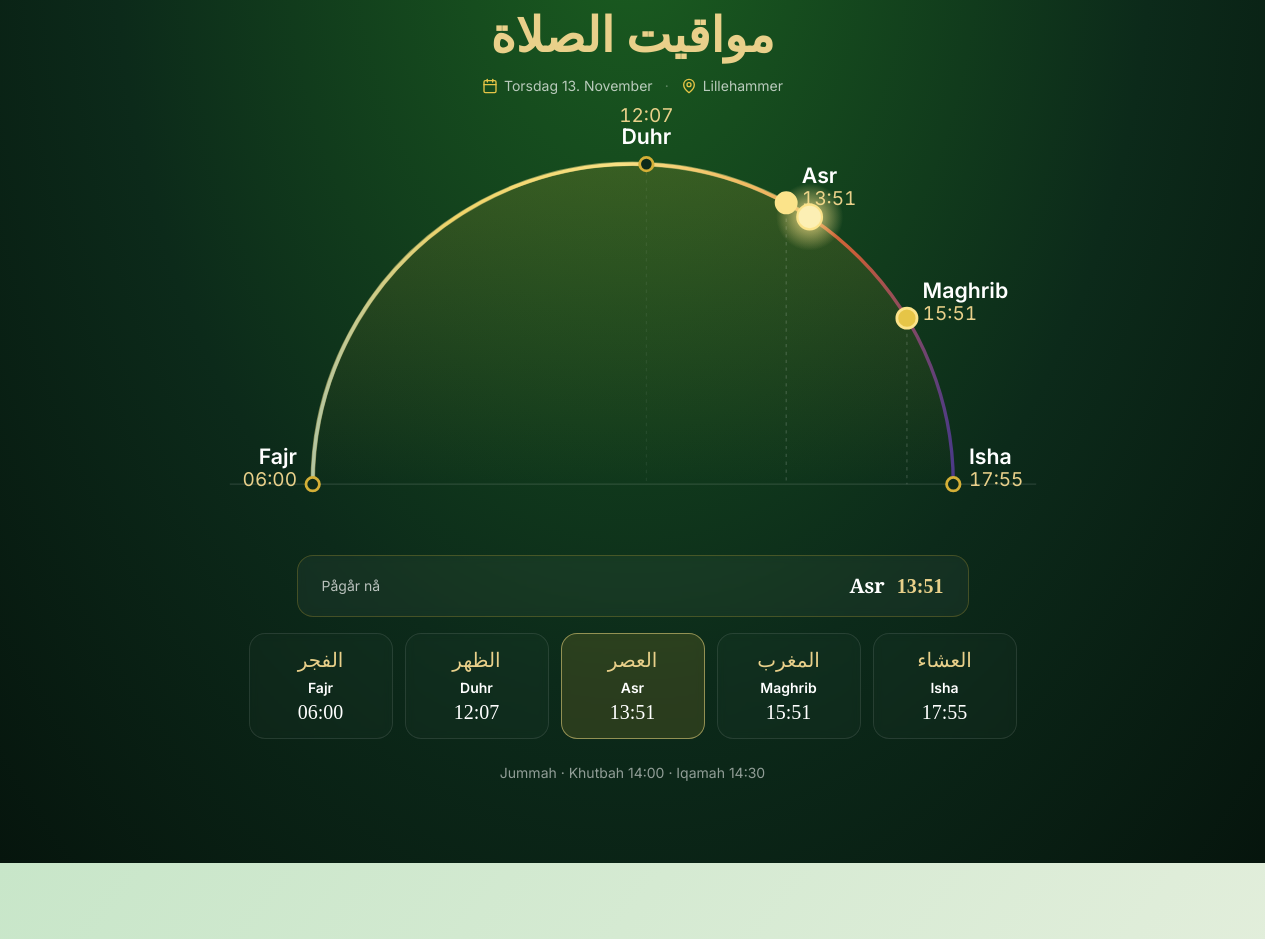
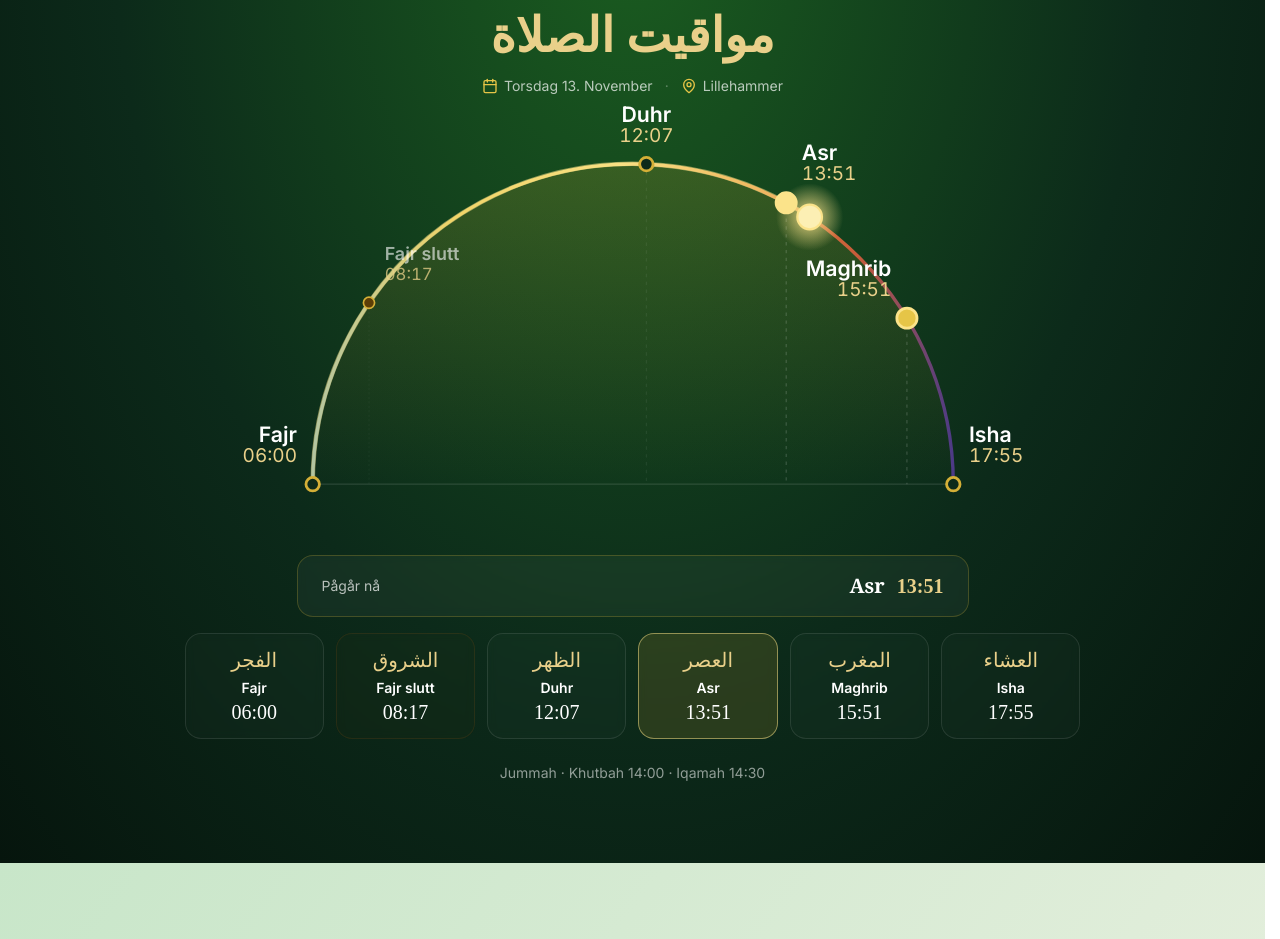
Before and after one commit to sheikhmataev/lillehammermoske, a Next.js app: page /prayer-times in a window 1280 px wide. Shown: the part 660-1599 px from the top of the page. Built offline with nearby package versions, Linux system fonts and the light colour scheme; no server answers.

Commit message:
refactor: update board member layout, adjust history stats, and improve SunArc label positioning and visualization logic

```diff
--- a/src/components/features/MosqueHistory.tsx
+++ b/src/components/features/MosqueHistory.tsx
@@ -37,8 +37,7 @@ const timeline = [
 
 const stats = [
   { value: '25+', label: 'År i fellesskapet' },
-  { value: '750+', label: 'Medlemmer i Lillehammer' },
-  { value: '700+', label: 'Medlemmer i Innlandet' },
+  { value: '1000+', label: 'Medlemmer i Lillehammer' },
   { value: '100+', label: 'Fredagsbønn-gjester' },
 ];
 
@@ -72,16 +71,16 @@ export function MosqueHistory() {
 
       <div className="mx-auto mt-14 max-w-4xl rounded-3xl border border-[#D4AF37]/20 bg-white/[0.03] p-8 backdrop-blur-sm">
         <h3 className="font-display text-center text-2xl font-semibold text-white">Våre tall</h3>
-        <div className="mt-8 grid grid-cols-2 gap-6 md:grid-cols-4">
+        <div className="mt-8 flex flex-wrap justify-center gap-8 md:gap-16 text-center">
           {stats.map((s) => (
-            <div key={s.label} className="text-center">
+            <div key={s.label} className="min-w-[150px] text-center">
               <div className="font-display text-4xl font-semibold text-[#E6C547]">{s.value}</div>
               <div className="mt-1 text-sm text-white/65">{s.label}</div>
             </div>
           ))}
         </div>
         <p className="mt-8 text-center text-sm italic text-white/55">
-          Fra 150 medlemmer i 1998 til over 750 i dag — den største moskéen i Innlandet.
+          Fra 150 medlemmer i 1998 til over 1000 i dag, en av de største moskéene i Innlandet.
         </p>
       </div>
     </Band>
--- a/src/components/features/SunArc.tsx
+++ b/src/components/features/SunArc.tsx
@@ -15,10 +15,12 @@ interface PrayerNode {
   arabic: string;
   time: string;
   minutes: number;
+  isBoundary?: boolean;
 }
 
-const ORDER: { key: keyof PrayerTime; name: string; arabic: string }[] = [
+const ORDER: { key: keyof PrayerTime; name: string; arabic: string; isBoundary?: boolean }[] = [
   { key: 'fajr', name: 'Fajr', arabic: 'الفجر' },
+  { key: 'fajrEnd', name: 'Fajr slutt', arabic: 'الشروق', isBoundary: true },
   { key: 'duhr', name: 'Duhr', arabic: 'الظهر' },
   { key: 'asr', name: 'Asr', arabic: 'العصر' },
   { key: 'maghrib', name: 'Maghrib', arabic: 'المغرب' },
@@ -40,6 +42,18 @@ const R = 286;
 function pointAt(fraction: number): { x: number; y: number } {
   const angle = Math.PI - fraction * Math.PI; // 180°→0°
   return { x: CX + R * Math.cos(angle), y: BASE_Y - R * Math.sin(angle) };
+}
+
+function getPrayerAnchor(name: string, ptX: number): 'start' | 'end' | 'middle' {
+  if (name === 'Fajr') return 'end';
+  if (name === 'Fajr slutt') return 'start';
+  if (name === 'Duhr') return 'middle';
+  if (name === 'Asr') return 'start';
+  if (name === 'Maghrib') return 'end';
+  if (name === 'Isha') return 'start';
+
+  // Fallback
+  return ptX < CX - 40 ? 'end' : ptX > CX + 40 ? 'start' : 'middle';
 }
 
 export function SunArc() {
@@ -67,21 +81,80 @@ export function SunArc() {
 
   const nodes: PrayerNode[] = useMemo(() => {
     if (!today) return [];
-    return ORDER.map((p) => ({
-      name: p.name,
-      arabic: p.arabic,
-      time: today[p.key] as string,
-      minutes: toMinutes(today[p.key] as string),
-    }));
+    let lastMin = -1;
+    return ORDER.map((p) => {
+      let mins = toMinutes(today[p.key] as string);
+      if (mins < lastMin) {
+        // Wrap around midnight for chronological ordering in summer months
+        mins += 1440;
+      }
+      lastMin = mins;
+      return {
+        name: p.name,
+        arabic: p.arabic,
+        time: today[p.key] as string,
+        minutes: mins,
+        isBoundary: p.isBoundary,
+      };
+    });
   }, [today]);
 
   const nextPrayer = today ? getNextPrayerTime(today) : null;
   const currentPrayer = today ? getCurrentPrayerTime(today) : null;
 
-  const fajrMin = nodes[0]?.minutes ?? 0;
-  const ishaMin = nodes[4]?.minutes ?? 1;
-  const span = Math.max(ishaMin - fajrMin, 1);
+  const fajrMin = useMemo(() => nodes.find((n) => n.name === 'Fajr')?.minutes ?? 0, [nodes]);
+  const ishaMin = useMemo(() => nodes.find((n) => n.name === 'Isha')?.minutes ?? 1440, [nodes]);
+  const span = useMemo(() => Math.max(ishaMin - fajrMin, 1), [fajrMin, ishaMin]);
   const fractionFor = (min: number) => Math.min(Math.max((min - fajrMin) / span, 0), 1);
+
+  // Multi-pass vertical offset collision resolver for all label pairs
+  const labelOffsets = useMemo(() => {
+    const n = nodes.length;
+    const offsets = new Array(n).fill(0);
+    if (n === 0) return offsets;
+
+    const cycle = [0, -30, 24];
+
+    // Compute original X coordinates for each node
+    const xCoords = nodes.map((node) => {
+      const f = Math.min(Math.max((node.minutes - fajrMin) / span, 0), 1);
+      return pointAt(f).x;
+    });
+
+    for (let i = 0; i < n; i++) {
+      let cycleIdx = 0;
+      let hasCollision = true;
+
+      while (hasCollision && cycleIdx < cycle.length) {
+        offsets[i] = cycle[cycleIdx];
+        hasCollision = false;
+
+        // Multi-pass collision check against ALL other nodes
+        for (let j = 0; j < n; j++) {
+          if (i === j) continue;
+
+          const dx = Math.abs(xCoords[i] - xCoords[j]);
+          const sameAnchor = getPrayerAnchor(nodes[i].name, xCoords[i]) === getPrayerAnchor(nodes[j].name, xCoords[j]);
+
+          // Collision if they share the same anchor, horizontal distance is under 70px, and same offset
+          if (sameAnchor && dx < 70 && offsets[i] === offsets[j]) {
+            hasCollision = true;
+            break;
+          }
+        }
+
+        if (hasCollision) {
+          cycleIdx++;
+        }
+      }
+
+      if (cycleIdx >= cycle.length) {
+        offsets[i] = cycle[i % cycle.length];
+      }
+    }
+
+    return offsets;
+  }, [nodes, fajrMin, span]);
 
   const nowMin = now.getHours() * 60 + now.getMinutes() + now.getSeconds() / 60;
   const isNight = nowMin < fajrMin || nowMin > ishaMin;
@@ -152,7 +225,7 @@ export function SunArc() {
                 </defs>
 
                 {/* horizon */}
-                <line x1="40" y1={BASE_Y} x2={VB_W - 40} y2={BASE_Y} stroke="#ffffff" strokeOpacity="0.12" strokeWidth="1" />
+                <line x1={pointAt(0).x} y1={BASE_Y} x2={pointAt(1).x} y2={BASE_Y} stroke="#ffffff" strokeOpacity="0.12" strokeWidth="1" />
                 {/* area under arc */}
                 <path d={fillPath} fill="url(#sunFill)" />
                 {/* the path itself */}
@@ -171,22 +244,55 @@ export function SunArc() {
                 )}
 
                 {/* prayer nodes */}
-                {nodes.map((p) => {
+                {nodes.map((p, idx) => {
                   const f = fractionFor(p.minutes);
                   const pt = pointAt(f);
                   const isCurrent = currentPrayer?.name === p.name;
                   const isNext = nextPrayer?.name === p.name;
                   const active = isCurrent || isNext;
-                  const anchor = pt.x < CX - 40 ? 'end' : pt.x > CX + 40 ? 'start' : 'middle';
+                  const isBoundary = p.isBoundary;
+
+                  // Get optimized alternating text anchors to eliminate horizontal/vertical overlap
+                  const anchor = getPrayerAnchor(p.name, pt.x);
                   const dx = anchor === 'end' ? -14 : anchor === 'start' ? 14 : 0;
+                  const offsetY = labelOffsets[idx] ?? 0;
                   return (
                     <g key={p.name}>
-                      <line x1={pt.x} y1={pt.y} x2={pt.x} y2={BASE_Y} stroke="#ffffff" strokeOpacity={active ? 0.18 : 0.07} strokeWidth="1" strokeDasharray="3 4" />
-                      <circle cx={pt.x} cy={pt.y} r={active ? 9 : 6} fill={isCurrent ? '#FBE38A' : isNext ? '#E6C547' : '#0c2a1a'} stroke={active ? '#FBE38A' : '#D4AF37'} strokeWidth="2.5" />
-                      <text x={pt.x + dx} y={pt.y - 18} textAnchor={anchor} className="fill-white font-semibold" style={{ fontSize: '19px' }}>
+                      <line
+                        x1={pt.x}
+                        y1={pt.y}
+                        x2={pt.x}
+                        y2={BASE_Y}
+                        stroke="#ffffff"
+                        strokeOpacity={active ? 0.18 : isBoundary ? 0.04 : 0.07}
+                        strokeWidth="1"
+                        strokeDasharray={isBoundary ? "2 2" : "3 4"}
+                      />
+                      <circle
+                        cx={pt.x}
+                        cy={pt.y}
+                        r={active ? 9 : isBoundary ? 5 : 6}
+                        fill={isCurrent ? '#FBE38A' : isNext ? '#E6C547' : isBoundary ? '#5c3e07' : '#0c2a1a'}
+                        stroke={active ? '#FBE38A' : isBoundary ? '#D4AF37' : '#D4AF37'}
+                        strokeWidth={isBoundary ? "1.5" : "2.5"}
+                      />
+                      {/* Name always on top (dy=-38), time always below (dy=-20) */}
+                      <text
+                        x={pt.x + dx}
+                        y={pt.y - 38 + offsetY}
+                        textAnchor={anchor}
+                        className={`font-semibold ${isBoundary ? 'fill-white/60' : 'fill-white'}`}
+                        style={{ fontSize: isBoundary ? '16px' : '19px' }}
+                      >
                         {p.name}
                       </text>
-                      <text x={pt.x + dx} y={pt.y + (anchor === 'middle' ? -38 : 2)} textAnchor={anchor} className="fill-[#E9D08A]" style={{ fontSize: '17px', fontVariantNumeric: 'tabular-nums' }}>
+                      <text
+                        x={pt.x + dx}
+                        y={pt.y - 20 + offsetY}
+                        textAnchor={anchor}
+                        className={isBoundary ? 'fill-[#E9D08A]/75' : 'fill-[#E9D08A]'}
+                        style={{ fontSize: isBoundary ? '15px' : '17px', fontVariantNumeric: 'tabular-nums' }}
+                      >
                         {p.time}
                       </text>
                     </g>
@@ -233,10 +339,11 @@ export function SunArc() {
             </div>
 
             {/* times row */}
-            <div className="mx-auto mt-4 grid max-w-3xl grid-cols-2 gap-3 sm:grid-cols-5">
+            <div className="mx-auto mt-4 grid max-w-4xl grid-cols-2 gap-3 sm:grid-cols-6">
               {nodes.map((p) => {
                 const isCurrent = currentPrayer?.name === p.name;
                 const isNext = nextPrayer?.name === p.name && !currentPrayer;
+                const isBoundary = p.isBoundary;
                 return (
                   <div
                     key={p.name}
@@ -245,7 +352,9 @@ export function SunArc() {
                         ? 'border-[#FBE38A]/50 bg-[#D4AF37]/15'
                         : isNext
                           ? 'border-[#D4AF37]/35 bg-white/[0.05]'
-                          : 'border-white/10 bg-white/[0.02]'
+                          : isBoundary
+                            ? 'border-orange-500/10 bg-orange-500/[0.02]'
+                            : 'border-white/10 bg-white/[0.02]'
                     }`}
                   >
                     <p className="font-arabic text-xl text-[#E9D08A]" dir="rtl">{p.arabic}</p>
```
Also changed, not shown: src/components/features/BoardMembers.tsx (+6 -16 lines).
